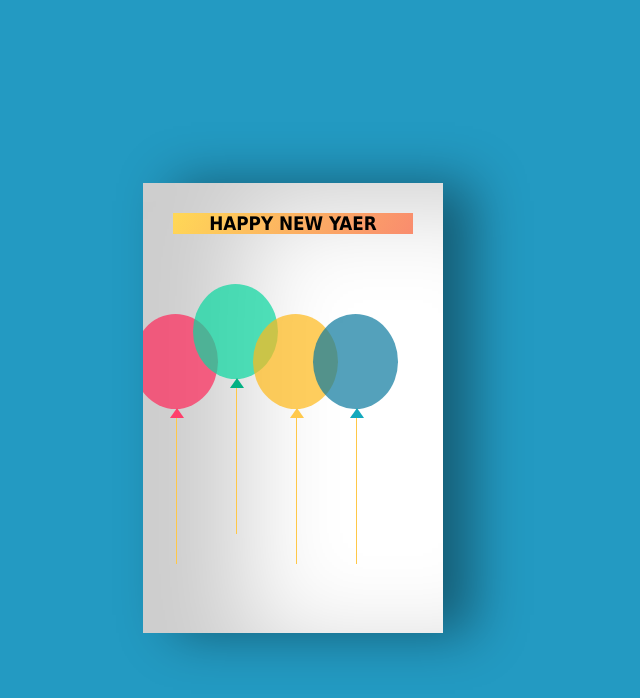
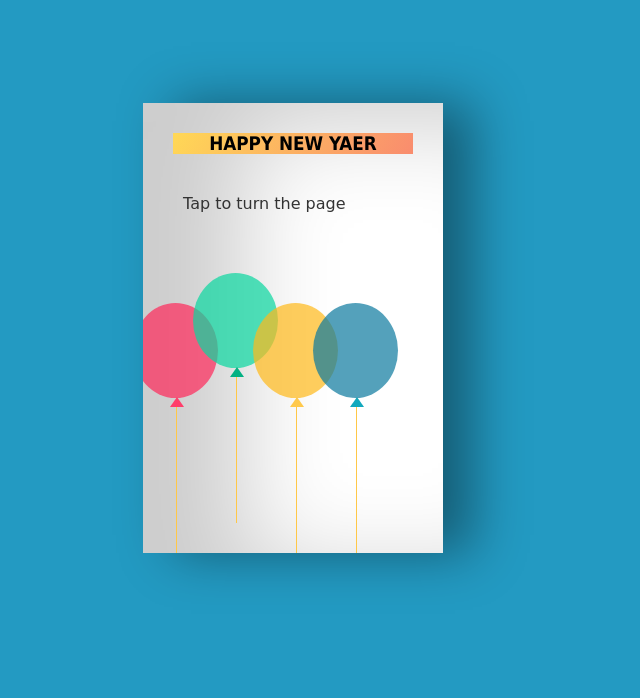
Before and after one commit to RamBabu072001/greeting, a plain HTML site: page index.html in a window 1280 px wide. Shown: the whole page, without its empty margins (347-987 px from the left). Drawn offline with Linux system fonts and the light colour scheme.

Commit message:
second commit

```diff
--- a/index.html
+++ b/index.html
@@ -9,15 +9,19 @@
     <link rel="stylesheet" href="style.css" />
   </head>
   <body>
+
     <div class="birthdayCard">
+
       <div class="cardFront">
         <h3 class="happy">HAPPY NEW YAER</h3>
+        <p>Tap to turn the page</p>
         <div class="balloons">
           <div class="balloon-1"></div>
           <div class="balloon-2"></div>
           <div class="balloon-3"></div>
           <div class="balloon-4"></div>
         </div>
+
       </div>
       <div class="cardInside">
         <h3 class="back">HAPPY NEW YAER</h3>
--- a/style.css
+++ b/style.css
@@ -3,7 +3,7 @@ body {
     display: flex;
     align-items: center;
     justify-content: center;
-    height: 100vh;
+    height: 80vh;
     background-color: #239ac2;
   }
 
```
